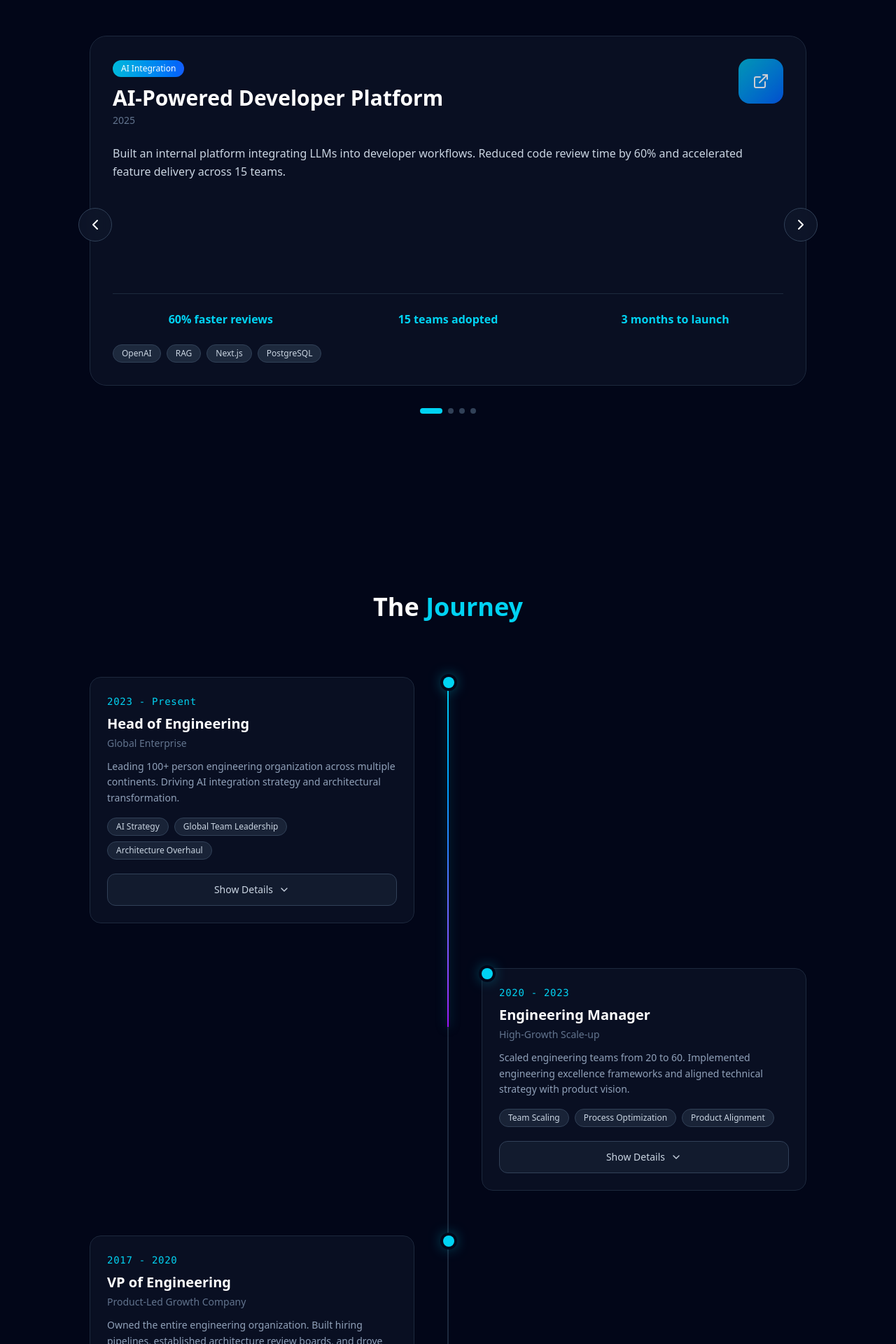
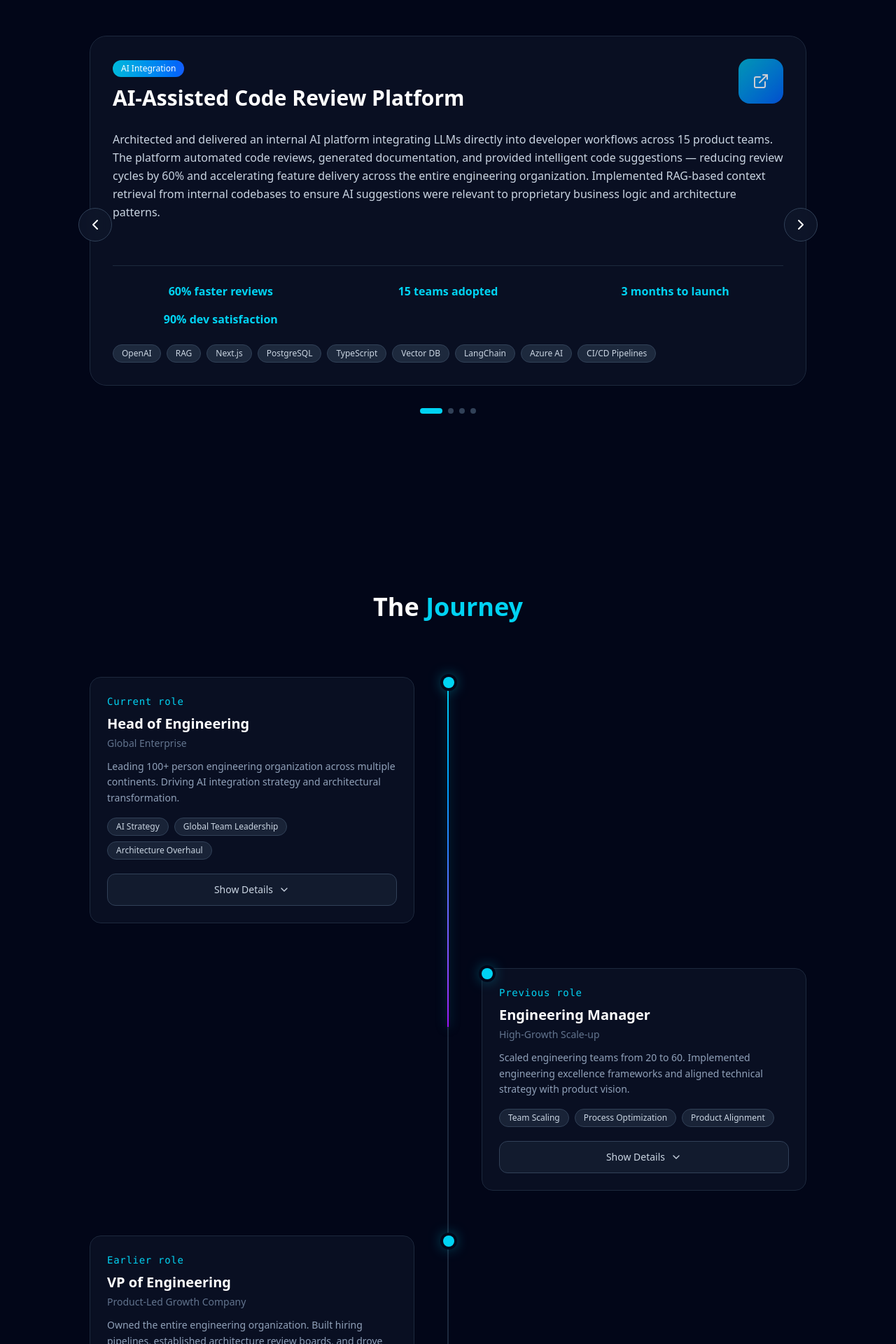
Before and after one commit to BoleBG/my-interactive-cv, a Next.js app: page / in a window 1280 px wide. Shown: the part 3560-5480 px from the top of the page at 70% size. Built offline with nearby package versions, Linux system fonts and the light colour scheme.

Commit message:
added details into cards

```diff
--- a/components/InteractiveTimeline copy 2.tsx
+++ b/components/InteractiveTimeline copy 2.tsx
@@ -23,7 +23,7 @@ interface TimelineItem {
 // 📝 REPLACE THE CONTENT BELOW WITH YOUR EXACT ORIGINAL WEBSITE TEXT
 const timelineData: TimelineItem[] = [
   {
-    year: "2023 - Present",
+    year: "Current role",
     role: "Head of Engineering",
     company: "Global Enterprise",
     description: "Leading 100+ person engineering organization across multiple continents. Driving AI integration strategy and architectural transformation.",
@@ -40,7 +40,7 @@ const timelineData: TimelineItem[] = [
     }
   },
   {
-    year: "2020 - 2023",
+    year: "Previous role",
     role: "Engineering Manager",
     company: "High-Growth Scale-up",
     description: "Scaled engineering teams from 20 to 60. Implemented engineering excellence frameworks and aligned technical strategy with product vision.",
@@ -57,7 +57,7 @@ const timelineData: TimelineItem[] = [
     }
   },
   {
-    year: "2017 - 2020",
+    year: "Earlier role",
     role: "VP of Engineering",
     company: "Product-Led Growth Company",
     description: "Owned the entire engineering organization. Built hiring pipelines, established architecture review boards, and drove cloud migration initiatives.",
@@ -74,7 +74,7 @@ const timelineData: TimelineItem[] = [
     }
   },
   {
-    year: "2012 - 2017",
+    year: "Earlier role",
     role: "Team Lead / Senior Architect",
     company: "Technical Foundation",
     description: "Led complex .NET and React projects. Designed microservices architectures and mentored junior engineers into senior roles.",
--- a/components/InteractiveTimeline.tsx
+++ b/components/InteractiveTimeline.tsx
@@ -23,7 +23,7 @@ interface TimelineItem {
 // 📝 REPLACE THE CONTENT BELOW WITH YOUR EXACT ORIGINAL WEBSITE TEXT
 const timelineData: TimelineItem[] = [
   {
-    year: "2023 - Present",
+    year: "Current role",
     role: "Head of Engineering",
     company: "Global Enterprise",
     description: "Leading 100+ person engineering organization across multiple continents. Driving AI integration strategy and architectural transformation.",
@@ -40,7 +40,7 @@ const timelineData: TimelineItem[] = [
     }
   },
   {
-    year: "2020 - 2023",
+    year: "Previous role",
     role: "Engineering Manager",
     company: "High-Growth Scale-up",
     description: "Scaled engineering teams from 20 to 60. Implemented engineering excellence frameworks and aligned technical strategy with product vision.",
@@ -57,7 +57,7 @@ const timelineData: TimelineItem[] = [
     }
   },
   {
-    year: "2017 - 2020",
+    year: "Earlier role",
     role: "VP of Engineering",
     company: "Product-Led Growth Company",
     description: "Owned the entire engineering organization. Built hiring pipelines, established architecture review boards, and drove cloud migration initiatives.",
@@ -74,7 +74,7 @@ const timelineData: TimelineItem[] = [
     }
   },
   {
-    year: "2012 - 2017",
+    year: "Earlier role",
     role: "Team Lead / Senior Architect",
     company: "Technical Foundation",
     description: "Led complex .NET and React projects. Designed microservices architectures and mentored junior engineers into senior roles.",
--- a/components/ProjectCarousel.tsx
+++ b/components/ProjectCarousel.tsx
@@ -6,40 +6,40 @@ import { ChevronLeft, ChevronRight, ExternalLink } from "lucide-react";
 
 const projects = [
   {
-    title: "AI-Powered Developer Platform",
+    title: "AI-Assisted Code Review Platform",
     category: "AI Integration",
-    year: "2025",
-    description: "Built an internal platform integrating LLMs into developer workflows. Reduced code review time by 60% and accelerated feature delivery across 15 teams.",
-    tech: ["OpenAI", "RAG", "Next.js", "PostgreSQL"],
+    year: "",
+    description: "Architected and delivered an internal AI platform integrating LLMs directly into developer workflows across 15 product teams. The platform automated code reviews, generated documentation, and provided intelligent code suggestions — reducing review cycles by 60% and accelerating feature delivery across the entire engineering organization. Implemented RAG-based context retrieval from internal codebases to ensure AI suggestions were relevant to proprietary business logic and architecture patterns.",
+    tech: ["OpenAI", "RAG", "Next.js", "PostgreSQL", "TypeScript", "Vector DB", "LangChain", "Azure AI", "CI/CD Pipelines"],
     gradient: "from-cyan-500 to-blue-600",
-    metrics: ["60% faster reviews", "15 teams adopted", "3 months to launch"],
+    metrics: ["60% faster reviews", "15 teams adopted", "3 months to launch", "90% dev satisfaction"],
   },
   {
     title: "Global Engineering Transformation",
     category: "Leadership",
-    year: "2024",
-    description: "Restructured a 100+ person engineering org across 4 continents. Established unified architecture standards and async-first culture.",
-    tech: ["Microservices", "Event-Driven", "DDD", "Cloud"],
+    year: "",
+    description: "Led a large-scale engineering transformation across a 100+ person organization spanning 4 continents. Unified fragmented teams under a single architecture vision, established async-first communication practices that bridged 4 time zones, and implemented standardized engineering excellence frameworks. Scaled the organization from 40 to 100+ engineers while improving deployment frequency by 3x and maintaining <2% attrition through targeted mentorship programs, career progression frameworks, and outcome-driven roadmapping aligned with product strategy.",
+    tech: ["Microservices", "Event-Driven", "DDD", "Cloud Native", "Kubernetes", "Kafka", "DORA Metrics", "OKRs"],
     gradient: "from-purple-500 to-pink-600",
-    metrics: ["100+ engineers", "4 continents", "98% retention"],
+    metrics: ["100+ engineers", "4 continents", "98% retention", "3x deployment freq."],
   },
   {
-    title: "Real-Time Analytics Engine",
+    title: "Zero-Downtime Cloud Migration",
     category: "Architecture",
-    year: "2023",
-    description: "Designed and shipped a high-throughput analytics system processing 1M+ events/second with sub-second latency for enterprise customers.",
-    tech: [".NET", "Kafka", "Redis", "Azure"],
+    year: "",
+    description: "Spearheaded a zero-downtime migration from legacy on-premise infrastructure to a modern cloud-native architecture on Azure. Decomposed monolithic .NET Framework applications into event-driven microservices, established infrastructure-as-code practices with Terraform, and containerized workloads with Docker and Kubernetes. Implemented Kafka for reliable event streaming and Redis for distributed caching, resulting in 35% reduction in infrastructure costs, 3x improvement in deployment frequency, and dramatically improved system reliability and scalability for a high-growth SaaS product handling millions of daily transactions.",
+    tech: [".NET Core", "Azure", "Terraform", "Kubernetes", "Kafka", "Redis", "Docker", "Event Sourcing", "CQRS"],
     gradient: "from-emerald-500 to-teal-600",
-    metrics: ["1M+ events/sec", "<1s latency", "99.99% uptime"],
+    metrics: ["Zero downtime", "35% cost reduction", "3x deployment freq.", "1M+ daily txns"],
   },
   {
-    title: "Engineering Excellence Framework",
+    title: "Engineering Excellence & Mentorship Framework",
     category: "Process",
-    year: "2022",
-    description: "Created a company-wide engineering framework covering hiring, onboarding, code review, and incident response. Became the blueprint for 3 business units.",
-    tech: ["DORA", "OKRs", "RFC Process", "Mentorship"],
+    year: "",
+    description: "Designed and rolled out a company-wide engineering excellence framework covering the full software development lifecycle — from hiring and onboarding through code review, CI/CD, incident response, and career progression. Established a structured mentorship program that paired senior engineers with junior developers, resulting in 8 junior engineers promoted to mid/senior roles within 3 years. The framework became the operational blueprint adopted across 3 business units, standardizing practices and reducing time-to-hire from 60 to 28 days while doubling deployment frequency through CI/CD automation and DORA metrics adoption.",
+    tech: ["DORA", "OKRs", "RFC Process", "Mentorship Programs", "CI/CD", "Agile/Scrum", "Hiring Pipelines", "Incident Response"],
     gradient: "from-orange-500 to-red-600",
-    metrics: ["3 BUs adopted", "40% faster onboarding", "2x deployment frequency"],
+    metrics: ["3 BUs adopted", "40% faster onboarding", "2x deployment freq.", "8 engineers promoted"],
   },
 ];
 
```
